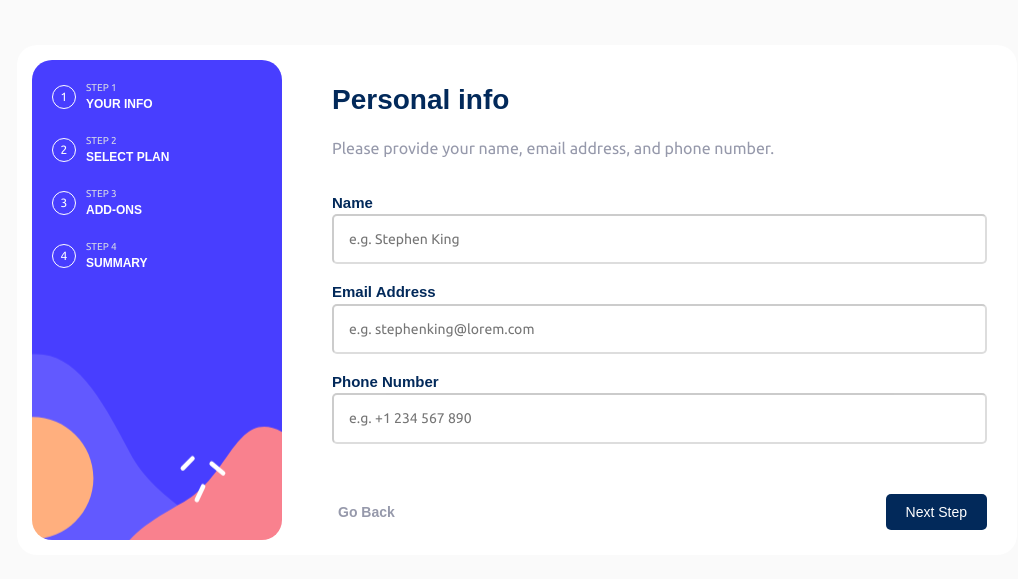
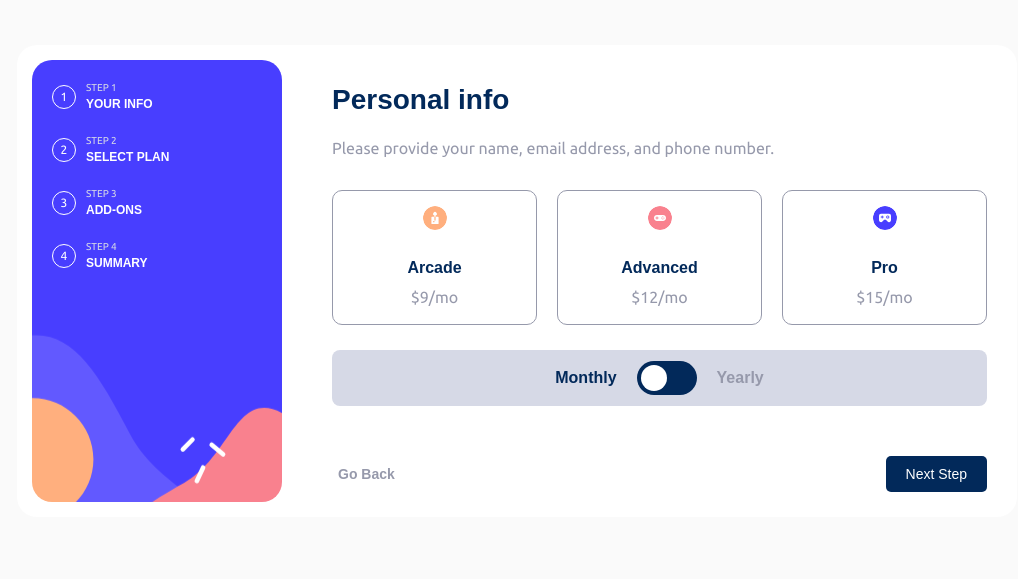
Before and after one commit to jurabek10/multi-step-form, a plain HTML site: page index.html in a window 1280 px wide. Shown: the part 105-684 px from the top of the page, without its empty margins (123-1141 px from the left). Drawn offline with Linux system fonts and the light colour scheme; a web font is replaced by a local one.

Commit message:
Add step 2 page

```diff
--- a/css/styles.css
+++ b/css/styles.css
@@ -195,20 +195,15 @@ main {
   padding: 0;
 }
 
-.personal__title {
+.content__title {
   margin-bottom: 15px;
   color: var(--Marine-blue);
   font-size: 28px;
 }
-.personal__description {
+.content__description {
   margin-top: 0;
   margin-bottom: 30px;
   color: hsl(231, 11%, 63%);
-}
-
-.personal__form {
-}
-.personal__label--wrapper {
 }
 
 .personal__label {
@@ -257,3 +252,141 @@ main {
   font-weight: 500;
   cursor: pointer;
 }
+
+/* The switch - the box around the slider */
+.switch {
+  position: relative;
+  display: inline-block;
+  width: 60px;
+  height: 34px;
+}
+
+/* Hide default HTML checkbox */
+.switch input {
+  opacity: 0;
+  width: 0;
+  height: 0;
+}
+
+/* The slider */
+.slider {
+  position: absolute;
+  cursor: pointer;
+  top: 0;
+  left: 0;
+  right: 0;
+  bottom: 0;
+  background-color: var(--Marine-blue);
+  -webkit-transition: 0.4s;
+  transition: 0.4s;
+}
+
+.slider:before {
+  position: absolute;
+  content: "";
+  height: 26px;
+  width: 26px;
+  left: 4px;
+  bottom: 4px;
+  background-color: white;
+  -webkit-transition: 0.4s;
+  transition: 0.4s;
+}
+
+input:checked + .slider {
+  background-color: var(--Marine-blue);
+}
+
+input:checked + .slider:before {
+  -webkit-transform: translateX(26px);
+  -ms-transform: translateX(26px);
+  transform: translateX(26px);
+}
+
+/* Rounded sliders */
+.slider.round {
+  border-radius: 34px;
+}
+
+.slider.round:before {
+  border-radius: 50%;
+}
+
+/* .content__cards {
+
+} */
+.cards {
+  display: flex;
+  margin: 0;
+  padding: 0;
+  list-style: none;
+}
+
+.card {
+  width: 205px;
+  text-align: center;
+  padding: 15px;
+  border: 1px solid hsl(231, 11%, 63%);
+  border-radius: 10px;
+}
+
+.card:hover {
+  border-color: var(--Purplish-blue);
+}
+
+.card:not(:last-child) {
+  margin-right: 20px;
+}
+.card-icon {
+  width: 24px;
+  height: 24px;
+  border-radius: 50%;
+  object-fit: contain;
+}
+
+.card__title {
+  margin-top: 20px;
+  margin-bottom: 5px;
+  color: var(--Marine-blue);
+}
+
+.card__price {
+  margin: 0;
+  color: hsl(231, 11%, 63%);
+}
+
+.year {
+  display: none;
+}
+
+.discount-price {
+  display: none;
+  margin-top: 8px;
+  margin-bottom: 0;
+  font-size: 14px;
+  font-weight: 700;
+  color: var(--Marine-blue);
+}
+
+.content__toggle--wrapper {
+  display: flex;
+  justify-content: center;
+  align-items: center;
+  margin-top: 25px;
+  background-color: hsl(229, 24%, 87%);
+  border-radius: 8px;
+}
+
+.monthly {
+  margin-right: 20px;
+  font-weight: 700;
+  color: var(--Marine-blue);
+}
+.toggle {
+}
+
+.yearly {
+  margin-left: 20px;
+  font-weight: 700;
+  color: hsl(231, 11%, 63%);
+}
--- a/index.html
+++ b/index.html
@@ -45,10 +45,10 @@
         </ul>
       </div>
 
-      <div class="main personal">
-        <div class="personal__top">
-          <h1 class="personal__title">Personal info</h1>
-          <p class="personal__description">
+      <div class="content personal" style="display: none">
+        <div class="content__top">
+          <h1 class="content__title">Personal info</h1>
+          <p class="content__description">
             Please provide your name, email address, and phone number.
           </p>
         </div>
@@ -96,6 +96,78 @@
           <button class="next" type="button">Next Step</button>
         </div>
       </div>
+
+      <div class="content personal">
+        <div class="content__top">
+          <h1 class="content__title">Personal info</h1>
+          <p class="content__description">
+            Please provide your name, email address, and phone number.
+          </p>
+        </div>
+
+        <div class="content__cards">
+          <ul class="cards">
+            <li class="card">
+              <img
+                class="card-icon"
+                src="images/icon-arcade.svg"
+                alt="Arcade"
+                width="24"
+                height="24"
+              />
+
+              <h4 class="card__title">Arcade</h4>
+              <p class="card__price month">$9/mo</p>
+              <p class="card__price year">$90/yr</p>
+              <p class="discount-price">2 months free</p>
+            </li>
+            <li class="card">
+              <img
+                class="card-icon"
+                src="images/icon-advanced.svg"
+                alt="Advanced"
+                width="24"
+                height="24"
+              />
+
+              <h4 class="card__title">Advanced</h4>
+              <p class="card__price month">$12/mo</p>
+              <p class="card__price year">$120/yr</p>
+              <p class="discount-price">2 months free</p>
+            </li>
+            <li class="card">
+              <img
+                class="card-icon"
+                src="images/icon-pro.svg"
+                alt="Pro"
+                width="24"
+                height="24"
+              />
+
+              <h4 class="card__title">Pro</h4>
+              <p class="card__price month">$15/mo</p>
+              <p class="card__price year">$150/yr</p>
+              <p class="discount-price">2 months free</p>
+            </li>
+          </ul>
+        </div>
+
+        <div class="content__toggle--wrapper">
+          <p class="monthly">Monthly</p>
+          <div class="toggle">
+            <label class="switch">
+              <input type="checkbox" />
+              <span class="slider round"></span>
+            </label>
+          </div>
+          <p class="yearly">Yearly</p>
+        </div>
+
+        <div class="main__buttons">
+          <button class="back" type="button">Go Back</button>
+          <button class="next" type="button">Next Step</button>
+        </div>
+      </div>
     </div>
     <script src="js/main.js"></script>
   </body>
```
